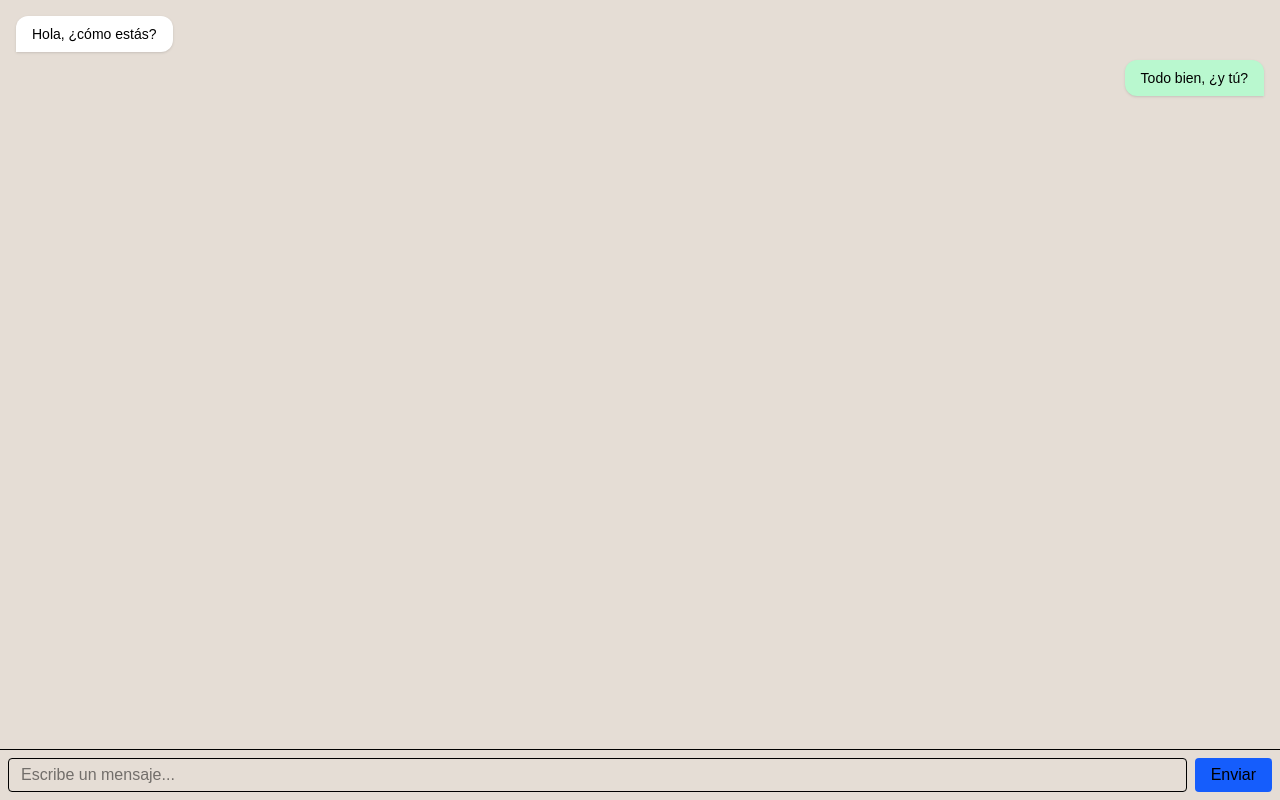
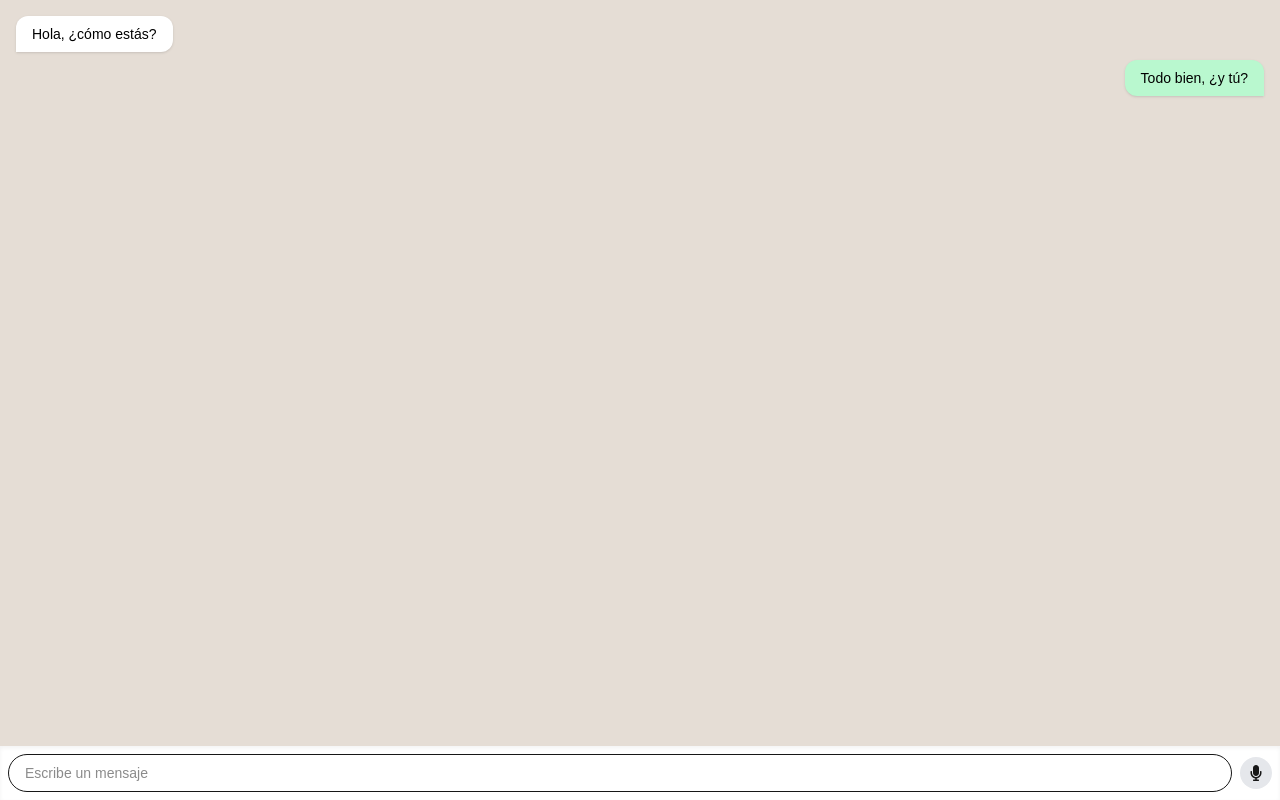
Before and after one commit to JoseLuisBello/appmessages, a Next.js app: page /paginas/chat in a window 1280 px wide. Built offline with nearby package versions, Linux system fonts and the light colour scheme.

Commit message:
Primer version audio (falta mejora)

```diff
--- a/src/app/componentes/InputMensaje.tsx
+++ b/src/app/componentes/InputMensaje.tsx
@@ -1,34 +1,80 @@
-"use client";
+'use client';
 
-import { useState } from "react";
+import { useState, useRef } from 'react';
+import { FaMicrophone, FaPaperPlane } from 'react-icons/fa';
 
 type Props = {
-  onEnviar: (mensaje: string) => void;
+  onEnviar: (mensaje: string | Blob) => void;
 };
 
 export default function InputMensaje({ onEnviar }: Props) {
-  const [mensaje, setMensaje] = useState("");
+  const [mensaje, setMensaje] = useState('');
+  const mediaRecorderRef = useRef<MediaRecorder | null>(null);
+  const audioChunksRef = useRef<Blob[]>([]);
 
-  const enviar = () => {
-    if (mensaje.trim()) {
-      onEnviar(mensaje);
-      setMensaje("");
+  const handleEnviar = () => {
+    if (mensaje.trim() === '') return;
+    onEnviar(mensaje.trim());
+    setMensaje('');
+  };
+
+  const comenzarGrabacion = async () => {
+    try {
+      const stream = await navigator.mediaDevices.getUserMedia({ audio: true });
+      const mediaRecorder = new MediaRecorder(stream);
+      mediaRecorderRef.current = mediaRecorder;
+      audioChunksRef.current = [];
+
+      mediaRecorder.ondataavailable = (e) => {
+        if (e.data.size > 0) {
+          audioChunksRef.current.push(e.data);
+        }
+      };
+
+      mediaRecorder.onstop = () => {
+        const audioBlob = new Blob(audioChunksRef.current, { type: 'audio/webm' });
+        onEnviar(audioBlob);
+        stream.getTracks().forEach(track => track.stop());
+      };
+
+      mediaRecorder.start();
+    } catch (error) {
+      console.error('Error al acceder al micrófono', error);
     }
   };
 
+  const detenerGrabacion = () => {
+    mediaRecorderRef.current?.stop();
+  };
+
   return (
-    <div className="flex p-2 text-black border-t gap-2">
+    <div className="flex items-center gap-2 p-2 bg-white shadow-inner">
       <input
         type="text"
-        className="flex-1 border rounded px-3 py-1"
-        placeholder="Escribe un mensaje..."
         value={mensaje}
         onChange={(e) => setMensaje(e.target.value)}
-        onKeyDown={(e) => e.key === "Enter" && enviar()}
+        placeholder="Escribe un mensaje"
+        className="flex-1 border rounded-full px-4 py-2 text-sm focus:outline-none"
       />
-      <button onClick={enviar} className="bg-blue-600 px-4 rounded">
-        Enviar
-      </button>
+
+      {mensaje.trim() ? (
+        <button
+          onClick={handleEnviar}
+          className="p-2 bg-green-500 text-white rounded-full hover:bg-green-600"
+        >
+          <FaPaperPlane />
+        </button>
+      ) : (
+        <button
+          onMouseDown={comenzarGrabacion}
+          onMouseUp={detenerGrabacion}
+          onTouchStart={comenzarGrabacion}
+          onTouchEnd={detenerGrabacion}
+          className="p-2 bg-gray-200 rounded-full hover:bg-gray-300"
+        >
+          <FaMicrophone />
+        </button>
+      )}
     </div>
   );
 }
--- a/src/app/componentes/Mensaje.tsx
+++ b/src/app/componentes/Mensaje.tsx
@@ -1,16 +1,25 @@
 type MensajeProps = {
-    texto: string;
+    texto: string | Blob;
     propio: boolean;
   };
 
   export default function Mensaje({ texto, propio }: MensajeProps) {
+    const isAudio = texto instanceof Blob;
+
     return (
       <div className={`flex ${propio ? 'justify-end' : 'justify-start'} mb-2 px-4`}>
-            <div className={`max-w-[70%] px-4 py-2 rounded-xl text-sm shadow ${propio
+        <div
+          className={`max-w-[70%] px-4 py-2 rounded-xl text-sm shadow ${
+            propio
               ? 'bg-green-200 text-black rounded-br-none'
               : 'bg-white text-black rounded-bl-none'
-            }`}>
-            {texto}
+          }`}
+        >
+          {isAudio ? (
+            <audio controls src={URL.createObjectURL(texto)} />
+          ) : (
+            texto
+          )}
         </div>
       </div>
     );
--- a/src/app/paginas/chat/page.tsx
+++ b/src/app/paginas/chat/page.tsx
@@ -5,7 +5,7 @@ import Mensaje from '@/app/componentes/Mensaje';
 import InputMensaje from '@/app/componentes/InputMensaje';
 
 type MensajeData = {
-  texto: string;
+  texto: string | Blob;
   propio: boolean;
 };
 
@@ -17,11 +17,10 @@ export default function ChatIndividualPage() {
 
   const chatRef = useRef<HTMLDivElement>(null);
 
-  const enviarMensaje = (nuevoMensaje: string) => {
+  const enviarMensaje = (nuevoMensaje: string | Blob) => {
     setMensajes((prev) => [...prev, { texto: nuevoMensaje, propio: true }]);
   };
 
-  // useEffect para bloquear zoom por teclado/scroll
   useEffect(() => {
     const bloquearZoom = (e: WheelEvent | KeyboardEvent) => {
       if (
@@ -41,17 +40,13 @@ export default function ChatIndividualPage() {
     };
   }, []);
 
-  //Scroll fondo del chat
   useEffect(() => {
     chatRef.current?.scrollTo(0, chatRef.current.scrollHeight);
   }, [mensajes]);
 
   return (
     <div className="flex flex-col h-screen bg-[#e5ddd5]">
-      <div
-        ref={chatRef}
-        className="flex-1 overflow-y-auto pt-4 pb-2"
-      >
+      <div ref={chatRef} className="flex-1 overflow-y-auto pt-4 pb-2">
         {mensajes.map((m, i) => (
           <Mensaje key={i} texto={m.texto} propio={m.propio} />
         ))}
```
Lines whose indentation alone changed are shown as unchanged.
